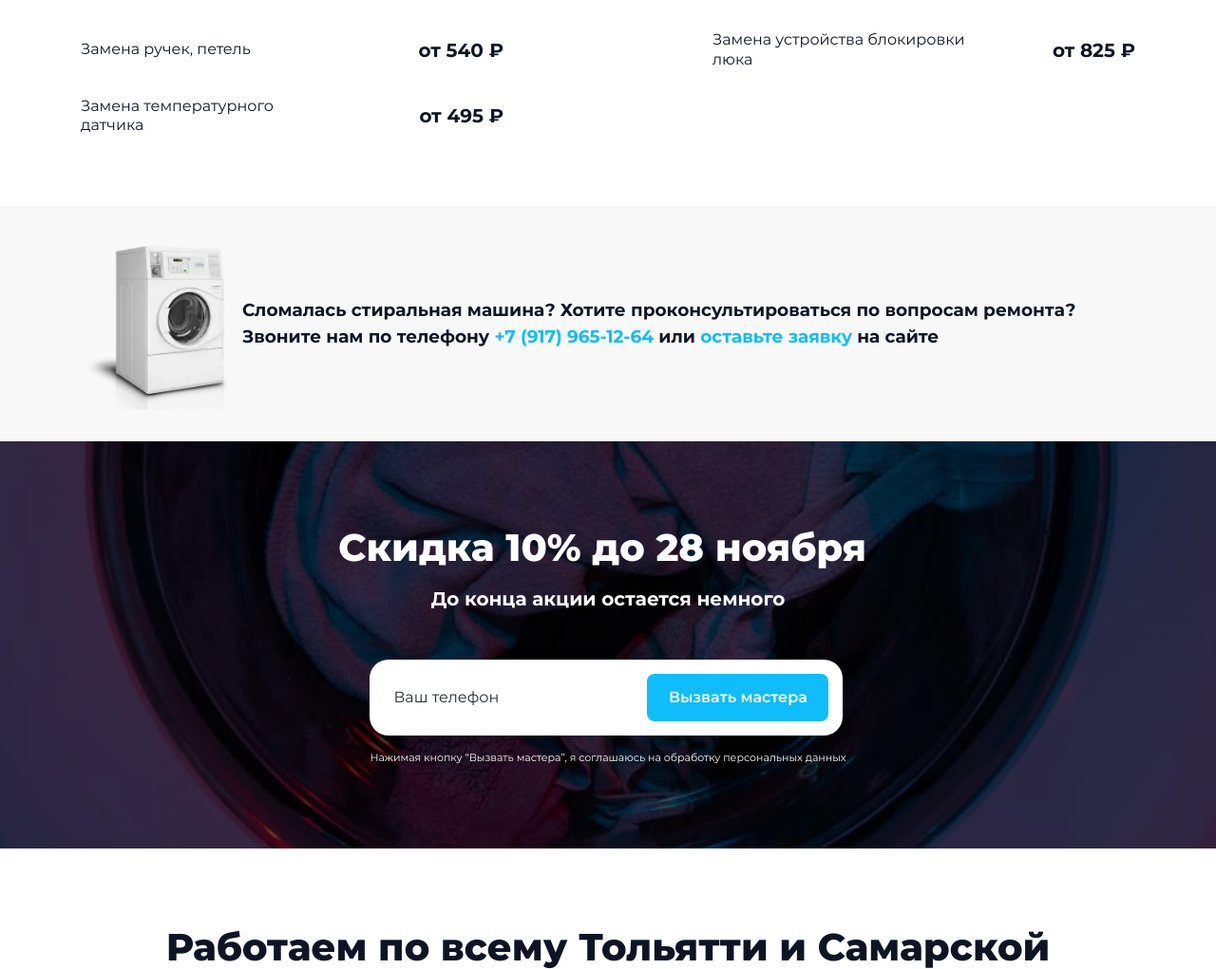
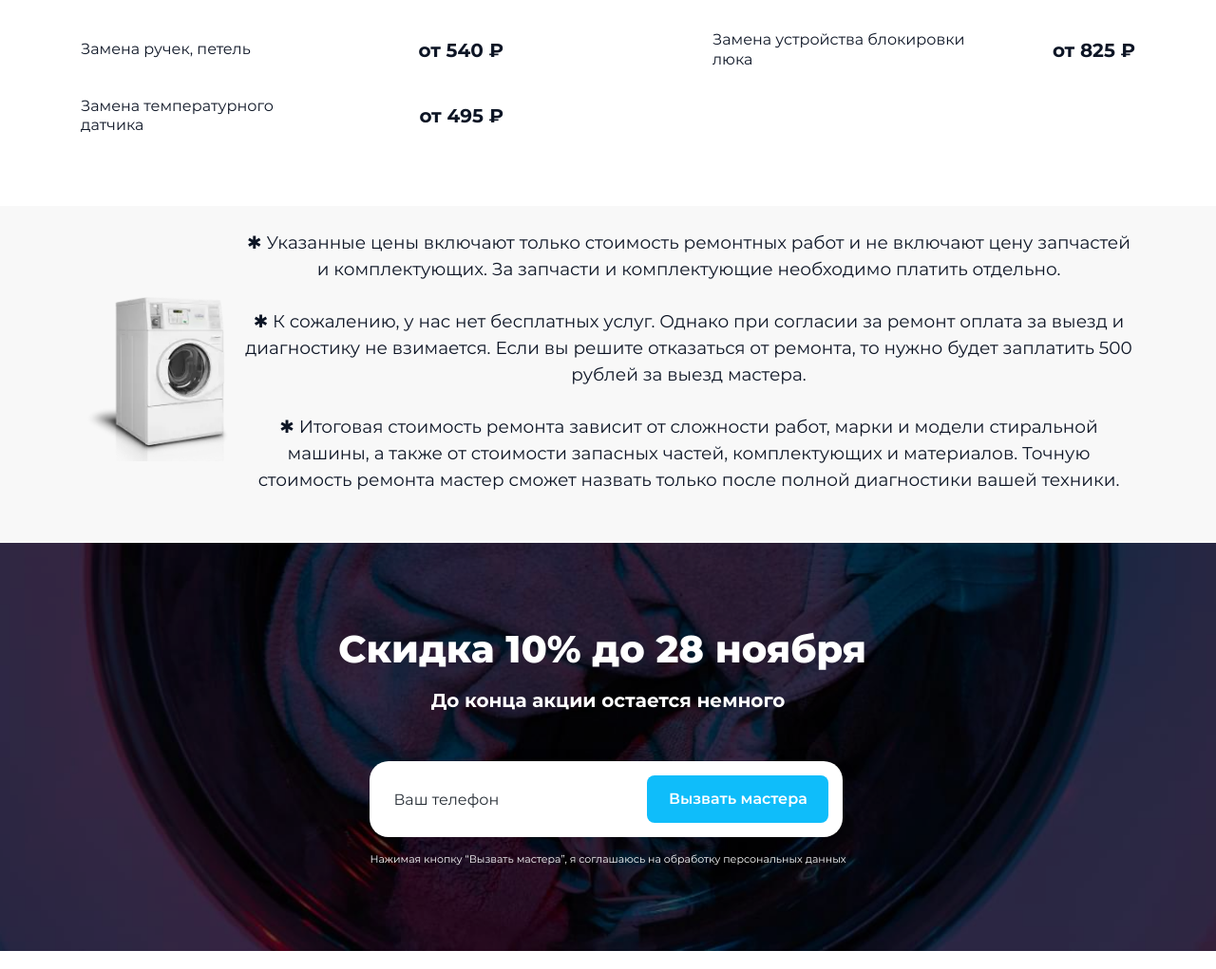
Before and after one commit to All-Cats/wash_rem, a Django app: page / in a window 1280 px wide. Shown: the part 4667-5688 px from the top of the page at 95% size. Run offline with Django 5.2, Linux system fonts and the light colour scheme; some libraries are stand-ins or nearby versions.

Commit message:
Добавления правил

```diff
--- a/wash_rem/static/land/assetsById/1089/assets/css/style.css
+++ b/wash_rem/static/land/assetsById/1089/assets/css/style.css
@@ -1400,9 +1400,9 @@ input::placeholder {
 
 .consultation__text {
   margin-left: 30px;
-  font-size: 19px;
+  font-size: 16px;
   color: #0d1525;
-  font-family: 'Montserrat Bold';
+  font-family: 'Montserrat';
 }
 
 .consultation__text span,
--- a/wash_rem/templates/index.html
+++ b/wash_rem/templates/index.html
@@ -632,11 +632,15 @@
                     <img src="{% static 'land/assetsById/1089/assets/images/washer/consultation-img.png' %}" alt="img">
                 </picture>
             </div>
-            <div class="consultation__text">Сломалась стиральная машина? Хотите проконсультироваться по вопросам
-                ремонта?
+            <div class="consultation__text">
+                    <p style="text-align: center;">✱ Указанные цены включают только стоимость ремонтных работ и не включают цену запчастей и комплектующих. За запчасти и комплектующие необходимо платить отдельно.</p>
+                        <br>
+                    <p style="text-align: center;">✱ К сожалению, у нас нет бесплатных услуг.  Однако при согласии за ремонт оплата за выезд и диагностику не взимается. Если вы решите отказаться от ремонта, то нужно будет заплатить 500 рублей за выезд мастера.</p>
+                        <br>
+                    <p style="text-align: center;">✱ Итоговая стоимость ремонта зависит от сложности работ, марки и модели стиральной машины, а также от стоимости запасных частей, комплектующих и материалов. Точную стоимость ремонта мастер сможет назвать только после полной диагностики вашей техники.</p>
                 <br>
-                Звоните нам по телефону <a href="tel:+79179651264">+7 (917) 965-12-64</a> или
-                <span data-toggle='modal' data-target='#popup-call'>оставьте заявку</span> на сайте
+<!--                Звоните нам по телефону <a href="tel:+79179651264">+7 (917) 965-12-64</a> или-->
+<!--                <span data-toggle='modal' data-target='#popup-call'>оставьте заявку</span> на сайте-->
             </div>
         </div>
     </div>
```
